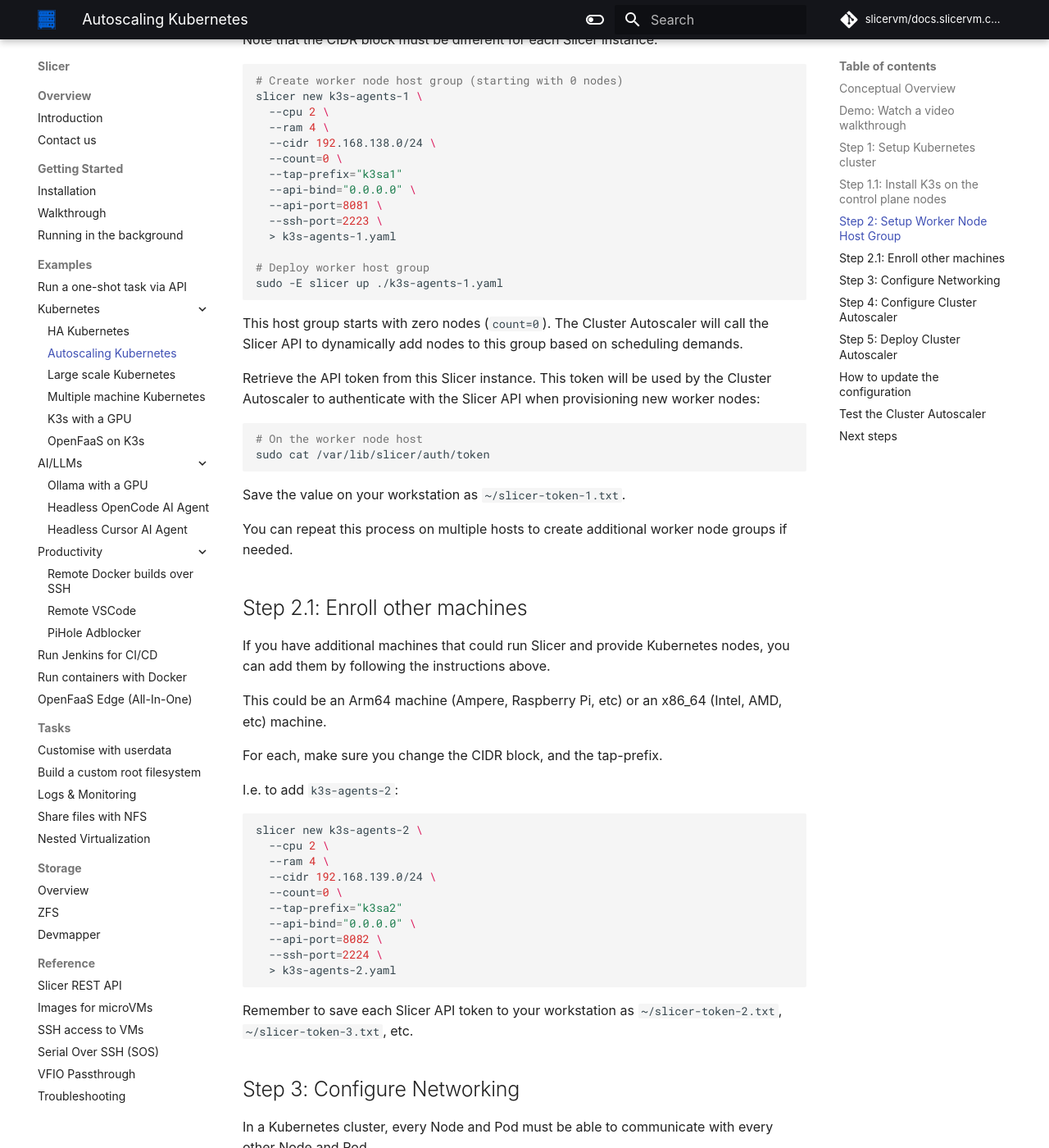
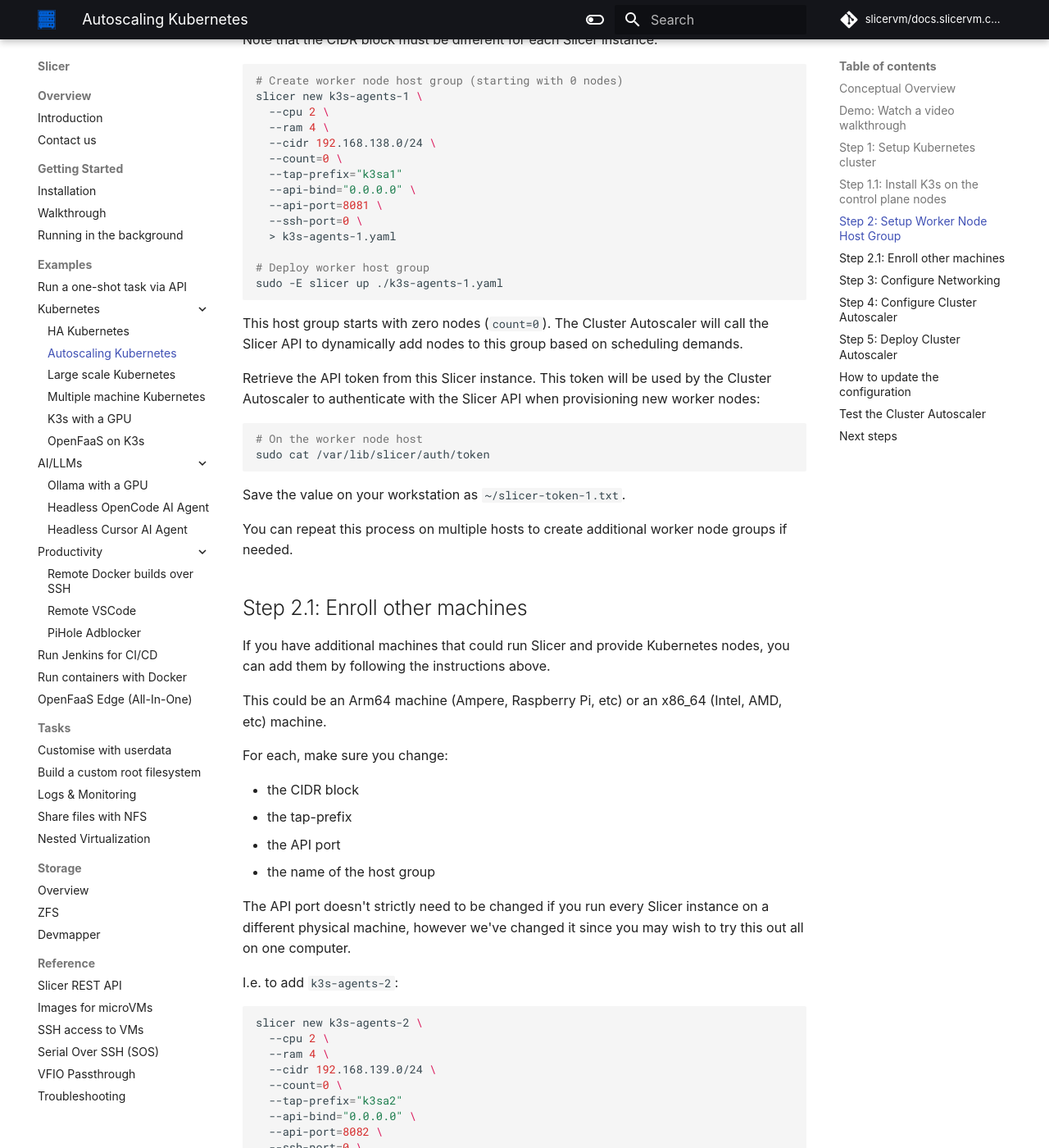
Before and after one commit to slicervm/docs.slicervm.com, an MkDocs documentation site: the page built from docs/examples/autoscaling-k3s.md, in a window 1280 px wide and 1400 px high, scrolled down 3133 px. Shown: the whole window at 82% size. Built offline with MkDocs 1.6.1 and Material for MkDocs 9.7.7, drawn with Linux system fonts in a browser that asks for light colours; some web fonts are replaced; comment, search, counter and statistics services are not loaded.

Commit message:
Mention what to change
Signed-off-by: Alex Ellis (OpenFaaS Ltd) <alexellis2@gmail.com>

````diff
--- a/docs/examples/autoscaling-k3s.md
+++ b/docs/examples/autoscaling-k3s.md
@@ -111,7 +111,7 @@
   --tap-prefix="k3sa1"
   --api-bind="0.0.0.0" \
   --api-port=8081 \
-  --ssh-port=2223 \
+  --ssh-port=0 \
   > k3s-agents-1.yaml
 
 # Deploy worker host group
@@ -137,7 +137,14 @@
 
 This could be an Arm64 machine (Ampere, Raspberry Pi, etc) or an x86_64 (Intel, AMD, etc) machine.
 
-For each, make sure you change the CIDR block, and the tap-prefix.
+For each, make sure you change:
+
+* the CIDR block
+* the tap-prefix
+* the API port
+* the name of the host group
+
+The API port doesn't strictly need to be changed if you run every Slicer instance on a different physical machine, however we've changed it since you may wish to try this out all on one computer.
 
 I.e. to add `k3s-agents-2`:
 
@@ -150,7 +157,7 @@
   --tap-prefix="k3sa2"
   --api-bind="0.0.0.0" \
   --api-port=8082 \
-  --ssh-port=2224 \
+  --ssh-port=0 \
   > k3s-agents-2.yaml
 ```
 
````
